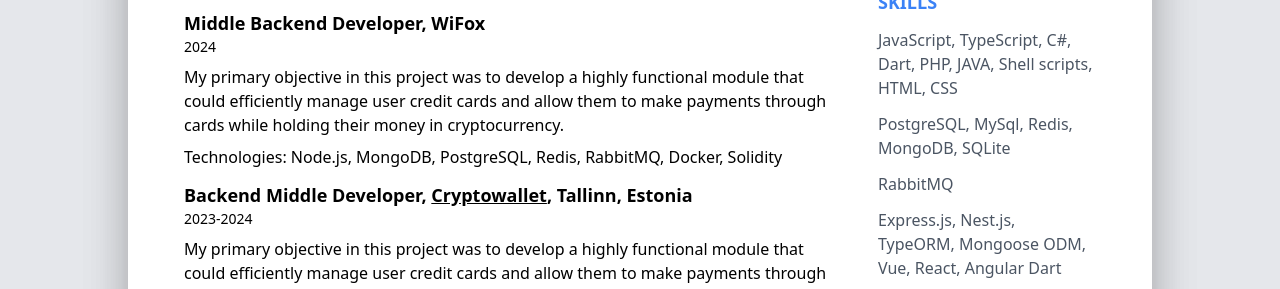
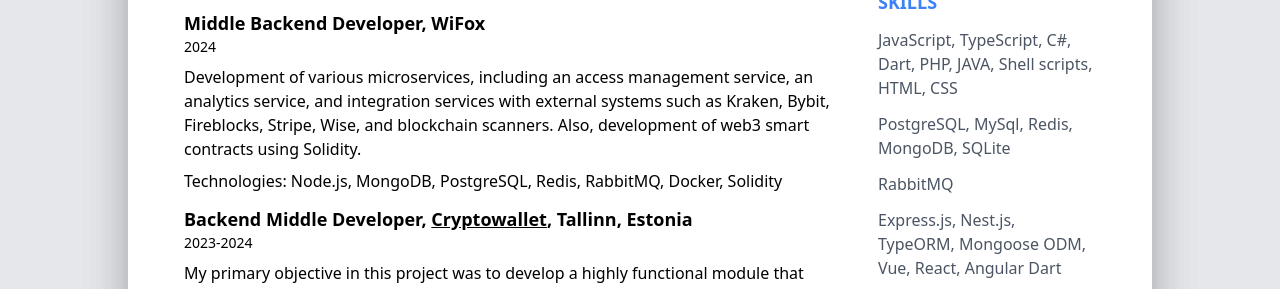
Before and after one commit to toliankir/site, a website: page docs/index.html in a window 1280 px wide. Shown: the part 463-752 px from the top of the page. Drawn offline with Linux system fonts and the light colour scheme.

Commit message:
Update data

```diff
--- a/docs/index.html
+++ b/docs/index.html
@@ -39,7 +39,7 @@
                     <div class="my-3">
                         <p class="font-bold text-lg">Middle Backend Developer, WiFox</p>
                         <p class="text-sm">2024</p>
-                        <p class="my-2">My primary objective in this project was to develop a highly functional module that could efficiently manage user credit cards and allow them to make payments through cards while holding their money in cryptocurrency.</p>
+                        <p class="my-2">Development of various microservices, including an access management service, an analytics service, and integration services with external systems such as Kraken, Bybit, Fireblocks, Stripe, Wise, and blockchain scanners. Also, development of web3 smart contracts using Solidity.</p>
                         <p>Technologies: Node.js, MongoDB, PostgreSQL, Redis, RabbitMQ, Docker, Solidity</p>
                     </div>
                     <div class="my-3">
```
